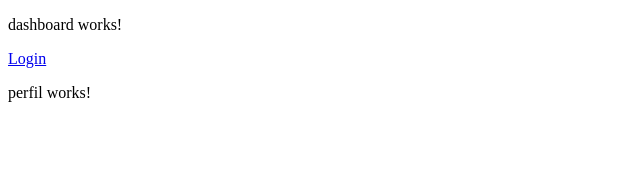
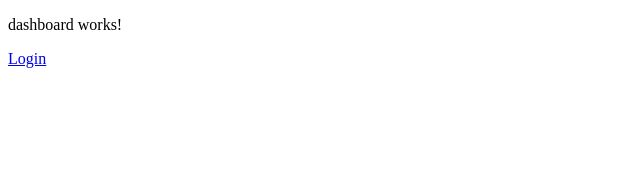
Before and after one commit to neypalma79/angularApp, an Angular app: page /dashboard in a window 1280 px wide. Shown: the top 174 px of the page, without its empty margins (0-640 px from the left). Built offline with nearby package versions, Linux system fonts and the light colour scheme.

Commit message:
agregado routing modulo general, agregado path hijo dashboard

```diff
--- a/src/app/app.module.ts
+++ b/src/app/app.module.ts
@@ -3,12 +3,12 @@ import { BrowserModule } from '@angular/platform-browser';
 
 import { AppRoutingModule } from './app-routing.module';
 import { AppComponent } from './app.component';
-
 import { AutorizacionModule } from './modules/autorizacion/autorizacion.module';
+import { GeneralModule } from './modules/general/general.module';
 
 @NgModule({
   declarations: [AppComponent],
-  imports: [BrowserModule, AppRoutingModule, AutorizacionModule],
+  imports: [BrowserModule, AppRoutingModule, AutorizacionModule, GeneralModule],
   providers: [],
   bootstrap: [AppComponent],
 })
--- a/src/app/modules/autorizacion/autorizacion.module.ts
+++ b/src/app/modules/autorizacion/autorizacion.module.ts
@@ -1,12 +1,11 @@
 import { NgModule } from '@angular/core';
 import { CommonModule } from '@angular/common';
 import { DashboardComponent } from './dashboard/dashboard.component';
-import { UsuarioModule } from '../usuario/usuario.module';
 import { AutorizacionRoutingModule } from './autorizacion-routing.module';
 
 @NgModule({
   declarations: [DashboardComponent],
-  imports: [CommonModule, UsuarioModule, AutorizacionRoutingModule],
+  imports: [CommonModule, AutorizacionRoutingModule],
   exports: [DashboardComponent],
 })
 export class AutorizacionModule {}
--- a/src/app/modules/autorizacion/dashboard/dashboard.component.html
+++ b/src/app/modules/autorizacion/dashboard/dashboard.component.html
@@ -1,3 +1,3 @@
 <p>dashboard works!</p>
 <a routerLink="/login">Login</a>
-<app-perfil></app-perfil>
+<router-outlet></router-outlet>
--- a/src/app/modules/general/error/error.component.html
+++ b/src/app/modules/general/error/error.component.html
@@ -1,3 +1,3 @@
 <h1>{{ errorTitle }}</h1>
 <p>{{ errorMessage }}</p>
-<a href="/">Regresar a login</a>
+<a routerLink="/">Regresar a login</a>
```
Also changed, not shown: src/app/app-routing.module.ts (+6 -1 lines), src/app/modules/general/general-routing.module.ts (added, +8 -0 lines), src/app/modules/general/general.module.ts (+4 -4 lines).
